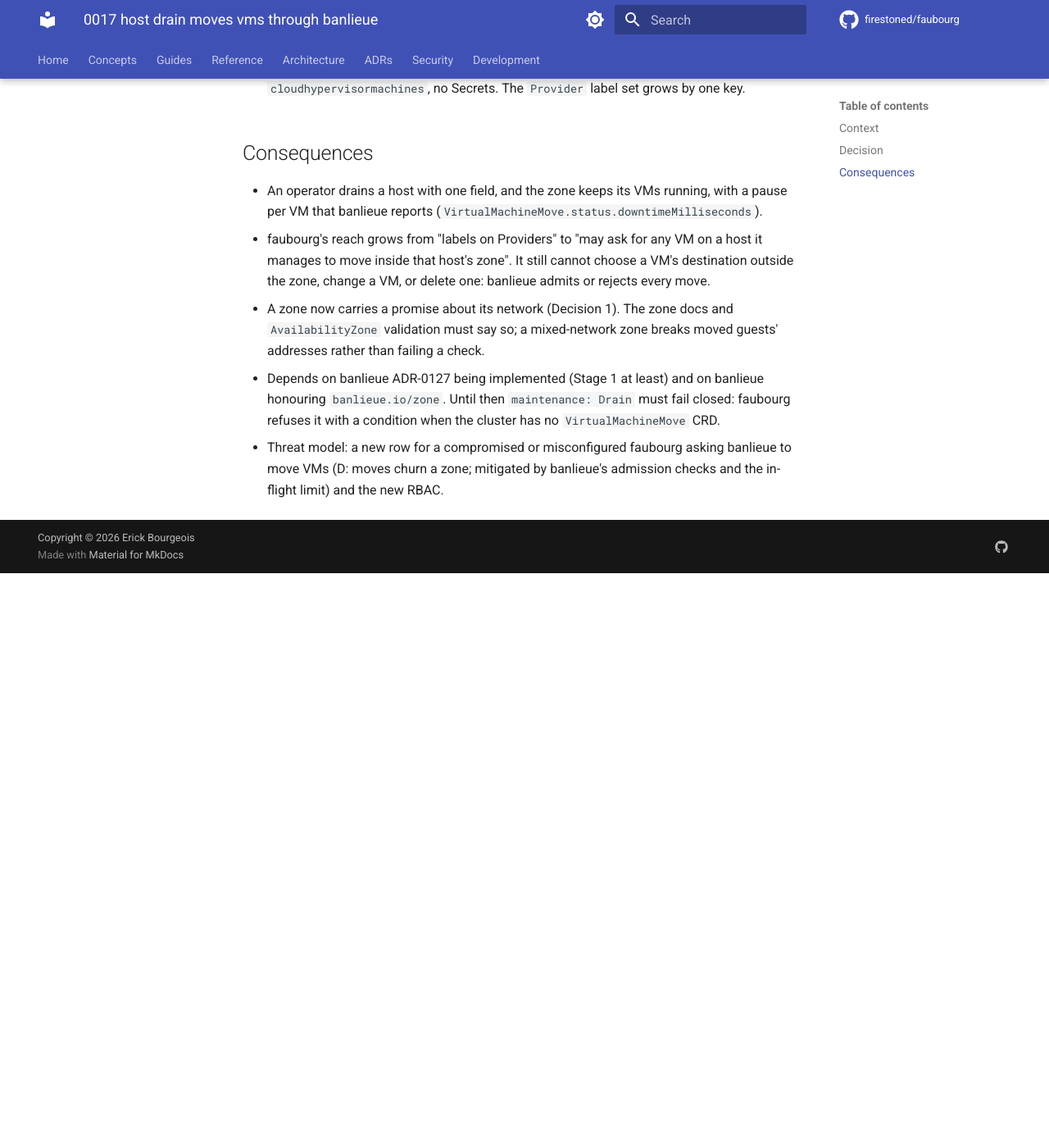
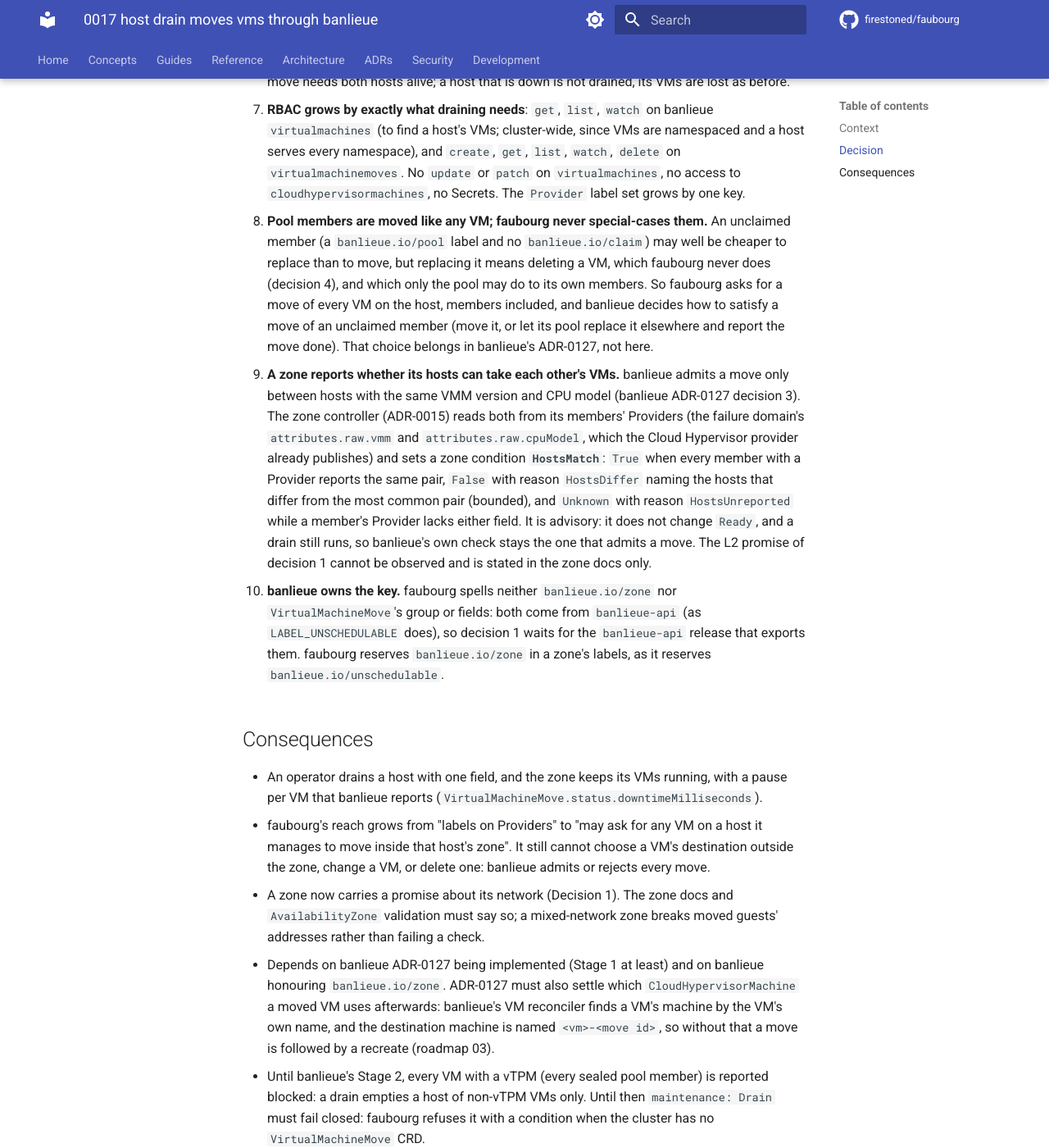
Before and after one commit to firestoned/faubourg, an MkDocs documentation site: the page built from docs/adr/0017-host-drain-moves-vms-through-banlieue.md, in a window 1280 px wide and 1400 px high, scrolled down 1842 px. Shown: the whole window at 82% size. Built offline with MkDocs 1.6.1 and Material for MkDocs 9.7.7, drawn with Linux system fonts in a browser that asks for light colours; comment, search, counter and statistics services are not loaded; before the commit the page ends 2541 px from its top, so only the background shows below that; some of the changed text lies outside the part shown.

Commit message:
docs(roadmap): host drain through banlieue VM moves (ADR-0017, roadmap 03) (#26)
Roadmap 03 tracks faubourg ADR-0017 against banlieue ADR-0127: what a drain moves at each banlieue stage, and the work in ADD order. ROADMAPS.md row 03 is in progress; the ADR index lists ADR-0017.

ADR-0017 revised: a move without a target goes to the zone host with the most free memory after it, vCPUs breaking a tie, for moves only (decision 3); pool members are moved like any VM and banlieue decides whether to move or replace an unclaimed one (8); the zone controller reports an advisory HostsMatch condition from raw.vmm and raw.cpuModel (9); banlieue.io/zone and VirtualMachineMove come from banlieue-api (10).

Signed-off-by: Erick Bourgeois <erick@jeb.ca>

```diff
--- a/docs/adr/0017-host-drain-moves-vms-through-banlieue.md
+++ b/docs/adr/0017-host-drain-moves-vms-through-banlieue.md
@@ -3,7 +3,8 @@
 
 # ADR-0017: Draining a host asks banlieue to move its VMs within the zone
 
-**Status:** Proposed · **Date:** 2026-11-10
+**Status:** Proposed · **Date:** 2026-11-10 · **Revised:** 2026-11-11 (decisions 8 to 10,
+from roadmap 03's open questions)
 
 Amends ADR-0004 Decision 3 and ADR-0003 Decision 4. The moving side is banlieue ADR-0127.
 
@@ -46,7 +47,11 @@ owns the host agent and VM placement).
    lists the `VirtualMachine`s whose `status.scheduled.providerName` is the host's `Provider`
    and creates a `VirtualMachineMove` for each in the VM's namespace, with **no target**:
    banlieue picks the destination inside the zone with its scheduler, which knows capacity and
-   spread and faubourg does not. At most a fixed number of moves per draining host are in
+   spread and faubourg does not. Among the hosts that admit the move, the one with the most
+   free memory after it wins, free vCPUs breaking a tie: a drain spreads its VMs across the
+   zone instead of piling them onto one neighbour, and every host keeps headroom. This ranking
+   is for moves only; new placements keep banlieue's spread (its ADR-0098). It is banlieue's to
+   implement (raised for its ADR-0127 decision 2). At most a fixed number of moves per draining host are in
    flight at once (a named constant, starting at one, raised only by measurement). faubourg
    labels each move with the Host's name, so a drain's moves can be listed and cancelled
    together.
@@ -75,6 +80,31 @@ owns the host agent and VM placement).
    `virtualmachinemoves`. No `update` or `patch` on `virtualmachines`, no access to
    `cloudhypervisormachines`, no Secrets. The `Provider` label set grows by one key.
 
+8. **Pool members are moved like any VM; faubourg never special-cases them.** An unclaimed
+   member (a `banlieue.io/pool` label and no `banlieue.io/claim`) may well be cheaper to
+   replace than to move, but replacing it means deleting a VM, which faubourg never does
+   (decision 4), and which only the pool may do to its own members. So faubourg asks for a move
+   of every VM on the host, members included, and banlieue decides how to satisfy a move of an
+   unclaimed member (move it, or let its pool replace it elsewhere and report the move done).
+   That choice belongs in banlieue's ADR-0127, not here.
+
+9. **A zone reports whether its hosts can take each other's VMs.** banlieue admits a move
+   only between hosts with the same VMM version and CPU model (banlieue ADR-0127 decision 3).
+   The zone controller (ADR-0015) reads both from its members' Providers (the failure domain's
+   `attributes.raw.vmm` and `attributes.raw.cpuModel`, which the Cloud Hypervisor provider
+   already publishes) and sets a zone condition **`HostsMatch`**: `True` when every member
+   with a Provider reports the same pair, `False` with reason `HostsDiffer` naming the hosts
+   that differ from the most common pair (bounded), and `Unknown` with reason
+   `HostsUnreported` while a member's Provider lacks either field. It is advisory: it does not
+   change `Ready`, and a drain still runs, so banlieue's own check stays the one that admits a
+   move. The L2 promise of decision 1 cannot be observed and is stated in the zone docs only.
+
+10. **banlieue owns the key.** faubourg spells neither `banlieue.io/zone` nor
+    `VirtualMachineMove`'s group or fields: both come from `banlieue-api` (as
+    `LABEL_UNSCHEDULABLE` does), so decision 1 waits for the `banlieue-api` release that
+    exports them. faubourg reserves `banlieue.io/zone` in a zone's labels, as it reserves
+    `banlieue.io/unschedulable`.
+
 ## Consequences
 
 - An operator drains a host with one field, and the zone keeps its VMs running, with a pause
@@ -86,7 +116,12 @@ owns the host agent and VM placement).
   `AvailabilityZone` validation must say so; a mixed-network zone breaks moved guests'
   addresses rather than failing a check.
 - Depends on banlieue ADR-0127 being implemented (Stage 1 at least) and on banlieue honouring
-  `banlieue.io/zone`. Until then `maintenance: Drain` must fail closed: faubourg refuses it
+  `banlieue.io/zone`. ADR-0127 must also settle which `CloudHypervisorMachine` a moved VM uses
+  afterwards: banlieue's VM reconciler finds a VM's machine by the VM's own name, and the
+  destination machine is named `<vm>-<move id>`, so without that a move is followed by a
+  recreate (roadmap 03).
+- Until banlieue's Stage 2, every VM with a vTPM (every sealed pool member) is reported
+  blocked: a drain empties a host of non-vTPM VMs only. Until then `maintenance: Drain` must fail closed: faubourg refuses it
   with a condition when the cluster has no `VirtualMachineMove` CRD.
 - Threat model: a new row for a compromised or misconfigured faubourg asking banlieue to move
   VMs (D: moves churn a zone; mitigated by banlieue's admission checks and the in-flight limit)
```
Also changed, not shown: ROADMAPS.md (+1 -0 lines), docs/adr/README.md (+1 -0 lines), .github/community/03-host-drain-and-vm-moves.md (added).
